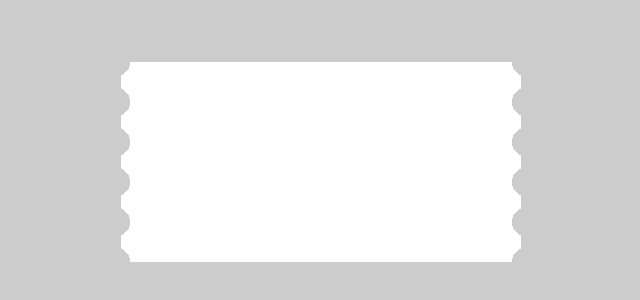
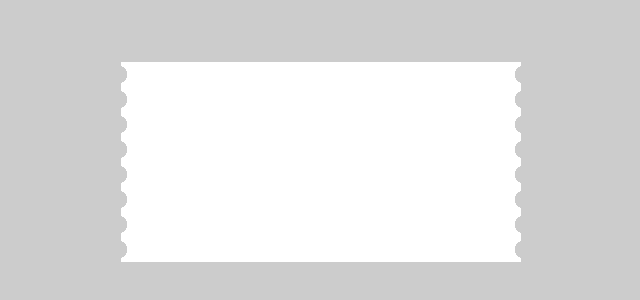
Before and after one commit to Thisists1994/demo, a plain HTML site: page 侧边波浪线.html in a window 1280 px wide. Shown: the part 246-546 px from the top of the page, 319-959 px from the left. Drawn offline with Linux system fonts and the light colour scheme.

Commit message:
修改波浪线样式

```diff
--- a/侧边波浪线.html
+++ b/侧边波浪线.html
@@ -21,8 +21,8 @@
             background: radial-gradient(circle at 50% 50%, #ccc 0, #ccc 50%, transparent 0), radial-gradient(circle at 50% 50%, #ccc 0, #ccc 50%, transparent 0);
             background-repeat: repeat-y;
             background-color: white;
-            background-size: 40px 40px;
-            background-position: -25px 180px, 385px 180px;
+            background-size: 25px 25px;
+            background-position: -15px 175px, 390px 175px;
         }
     </style>
 </head>
```
